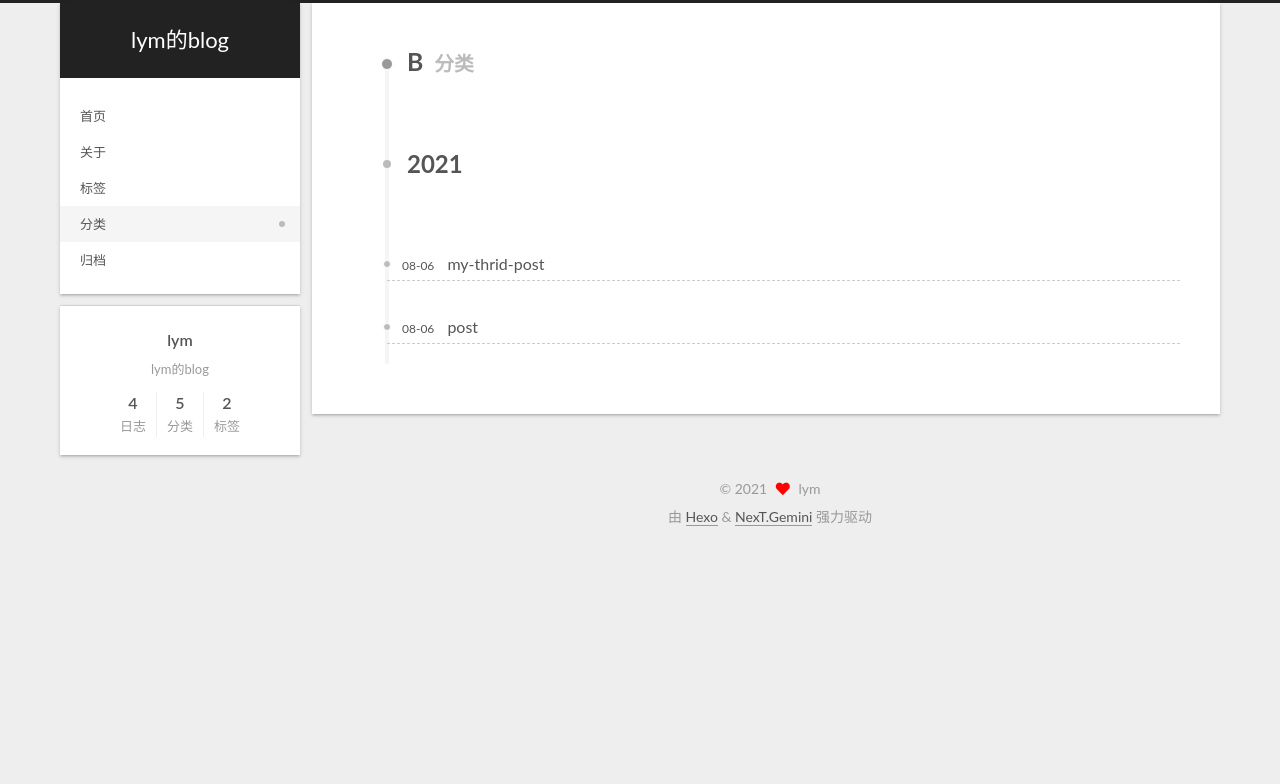
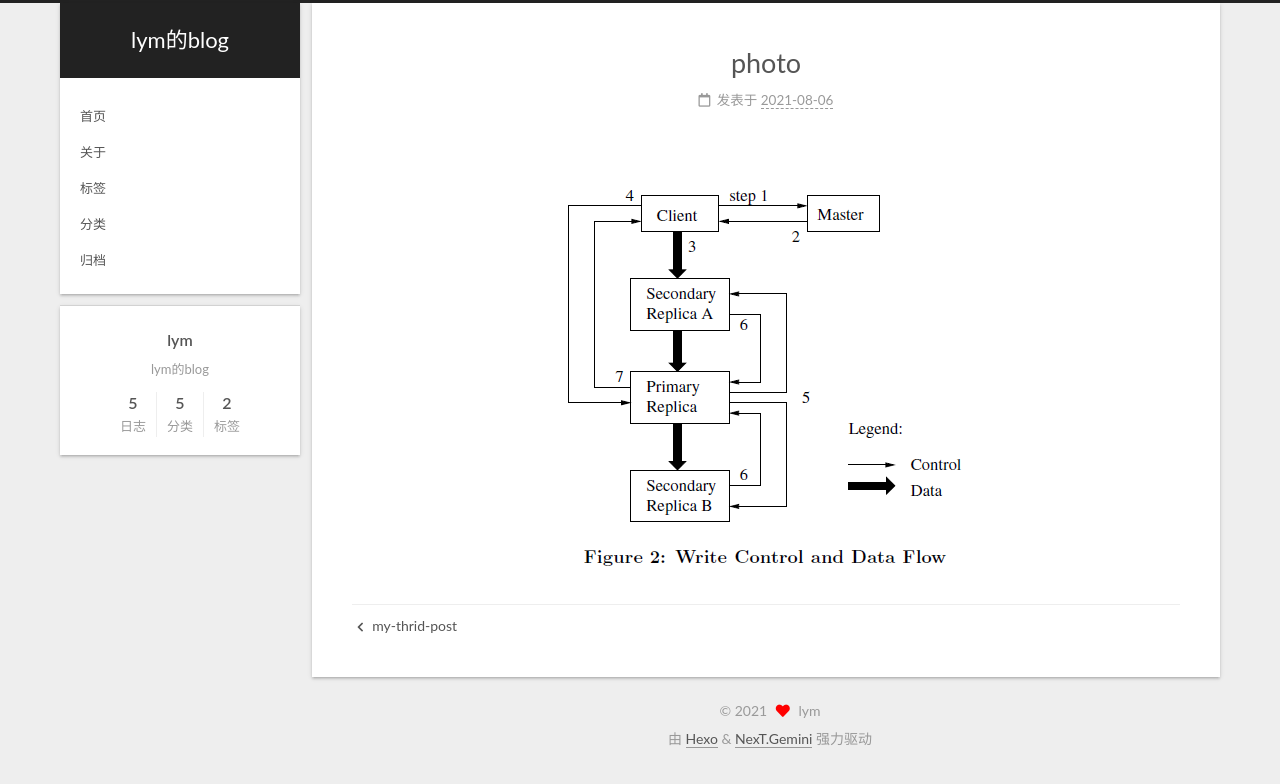
Before and after one commit to lymhhhh/lymhhhh.github.io, a plain HTML site: page 2021/08/06/photo/index.html in a window 1280 px wide. Drawn offline with Linux system fonts and the light colour scheme.

Commit message:
Site updated: 2021-08-06 19:27:44

```diff
--- a/categories/B/index.html
+++ b/2021/08/06/photo/index.html
@@ -20,17 +20,19 @@
     var CONFIG = {"hostname":"lymhhhh.github.io","root":"/","scheme":"Gemini","version":"7.8.0","exturl":false,"sidebar":{"position":"left","display":"post","padding":18,"offset":12,"onmobile":false},"copycode":{"enable":false,"show_result":false,"style":null},"back2top":{"enable":true,"sidebar":false,"scrollpercent":false},"bookmark":{"enable":false,"color":"#222","save":"auto"},"fancybox":false,"mediumzoom":false,"lazyload":false,"pangu":false,"comments":{"style":"tabs","active":null,"storage":true,"lazyload":false,"nav":null},"algolia":{"hits":{"per_page":10},"labels":{"input_placeholder":"Search for Posts","hits_empty":"We didn't find any results for the search: ${query}","hits_stats":"${hits} results found in ${time} ms"}},"localsearch":{"enable":false,"trigger":"auto","top_n_per_article":1,"unescape":false,"preload":false},"motion":{"enable":true,"async":false,"transition":{"post_block":"fadeIn","post_header":"slideDownIn","post_body":"slideDownIn","coll_header":"slideLeftIn","sidebar":"slideUpIn"}}};
   </script>
 
-  <meta name="description" content="lym的blog">
-<meta property="og:type" content="website">
-<meta property="og:title" content="lym的blog">
-<meta property="og:url" content="https://lymhhhh.github.io/categories/B/index.html">
+  <meta property="og:type" content="article">
+<meta property="og:title" content="photo">
+<meta property="og:url" content="https://lymhhhh.github.io/2021/08/06/photo/index.html">
 <meta property="og:site_name" content="lym的blog">
-<meta property="og:description" content="lym的blog">
 <meta property="og:locale" content="zh_CN">
+<meta property="og:image" content="https://lymhhhh.github.io/2021/08/06/photo/201202172.png">
+<meta property="article:published_time" content="2021-08-06T11:26:15.000Z">
+<meta property="article:modified_time" content="2021-08-06T11:27:35.417Z">
 <meta property="article:author" content="lym">
 <meta name="twitter:card" content="summary">
+<meta name="twitter:image" content="https://lymhhhh.github.io/2021/08/06/photo/201202172.png">
 
-<link rel="canonical" href="https://lymhhhh.github.io/categories/B/">
+<link rel="canonical" href="https://lymhhhh.github.io/2021/08/06/photo/">
 
 
 <script id="page-configurations">
@@ -38,12 +40,12 @@
   CONFIG.page = {
     sidebar: "",
     isHome : false,
-    isPost : false,
+    isPost : true,
     lang   : 'zh-CN'
   };
 </script>
 
-  <title>分类: B | lym的blog</title>
+  <title>photo | lym的blog</title>
 
 
 
@@ -156,69 +158,75 @@
         <div class="content-wrap">
 
 
-          <div class="content category">
+          <div class="content post posts-expand">
 
 
 
 
 
-  <div class="post-block">
-    <div class="posts-collapse">
-      <div class="collection-title">
-        <h2 class="collection-header">B
-          <small>分类</small>
-        </h2>
-      </div>
+  <article itemscope itemtype="http://schema.org/Article" class="post-block" lang="zh-CN">
+    <link itemprop="mainEntityOfPage" href="https://lymhhhh.github.io/2021/08/06/photo/">
+
+    <span hidden itemprop="author" itemscope itemtype="http://schema.org/Person">
+      <meta itemprop="image" content="/images/avatar.gif">
+      <meta itemprop="name" content="lym">
+      <meta itemprop="description" content="lym的blog">
+    </span>
+
+    <span hidden itemprop="publisher" itemscope itemtype="http://schema.org/Organization">
+      <meta itemprop="name" content="lym的blog">
+    </span>
+      <header class="post-header">
+        <h1 class="post-title" itemprop="name headline">
+          photo
+        </h1>
+
+        <div class="post-meta">
+            <span class="post-meta-item">
+              <span class="post-meta-item-icon">
+                <i class="far fa-calendar"></i>
+              </span>
+              <span class="post-meta-item-text">发表于</span>
 
 
-    <div class="collection-year">
-      <span class="collection-header">2021</span>
+              <time title="创建时间：2021-08-06 19:26:15 / 修改时间：19:27:35" itemprop="dateCreated datePublished" datetime="2021-08-06T19:26:15+08:00">2021-08-06</time>
+            </span>
+
+
+
+        </div>
+      </header>
+
+
+
+
+    <div class="post-body" itemprop="articleBody">
+
+
+        <p><img src="/2021/08/06/photo/201202172.png"></p>
+
     </div>
 
-  <article itemscope itemtype="http://schema.org/Article">
-    <header class="post-header">
-
-      <div class="post-meta">
-        <time itemprop="dateCreated"
-              datetime="2021-08-06T16:18:26+08:00"
-              content="2021-08-06">
-          08-06
-        </time>
-      </div>
-
-      <div class="post-title">
-          <a class="post-title-link" href="/2021/08/06/my-thrid-post/" itemprop="url">
-            <span itemprop="name">my-thrid-post</span>
-          </a>
-      </div>
-
-    </header>
-  </article>
-
-  <article itemscope itemtype="http://schema.org/Article">
-    <header class="post-header">
-
-      <div class="post-meta">
-        <time itemprop="dateCreated"
-              datetime="2021-08-06T16:14:00+08:00"
-              content="2021-08-06">
-          08-06
-        </time>
-      </div>
-
-      <div class="post-title">
-          <a class="post-title-link" href="/2021/08/06/post/" itemprop="url">
-            <span itemprop="name">post</span>
-          </a>
-      </div>
-
-    </header>
-  </article>
-
-    </div>
-  </div>
 
 
+
+
+      <footer class="post-footer">
+
+
+
+
+
+    <div class="post-nav">
+      <div class="post-nav-item">
+    <a href="/2021/08/06/my-thrid-post/" rel="prev" title="my-thrid-post">
+      <i class="fa fa-chevron-left"></i> my-thrid-post
+    </a></div>
+      <div class="post-nav-item"></div>
+    </div>
+      </footer>
+
+  </article>
 
 
 
@@ -286,7 +294,7 @@
       <div class="site-state-item site-state-posts">
           <a href="/archives/">
 
-          <span class="site-state-item-count">4</span>
+          <span class="site-state-item-count">5</span>
           <span class="site-state-item-name">日志</span>
         </a>
       </div>
```
Also changed, not shown: 2021/08/06/My-first-post/index.html (+1 -1 lines), 2021/08/06/hello-world/index.html (+1 -1 lines), 2021/08/06/my-thrid-post/index.html (+5 -2 lines), 2021/08/06/post/index.html (+1 -1 lines), archives/2021/08/index.html (+22 -2 lines), archives/2021/index.html (+22 -2 lines), archives/index.html (+22 -2 lines), categories/A/a/index.html (+1 -1 lines), categories/A/aa/index.html (+1 -1 lines), categories/A/index.html (+1 -1 lines), categories/catA/index.html (+1 -1 lines), index.html (+60 -1 lines), tags/tagA/index.html (+1 -1 lines), tags/tagB/index.html (+1 -1 lines), 1 more files.
